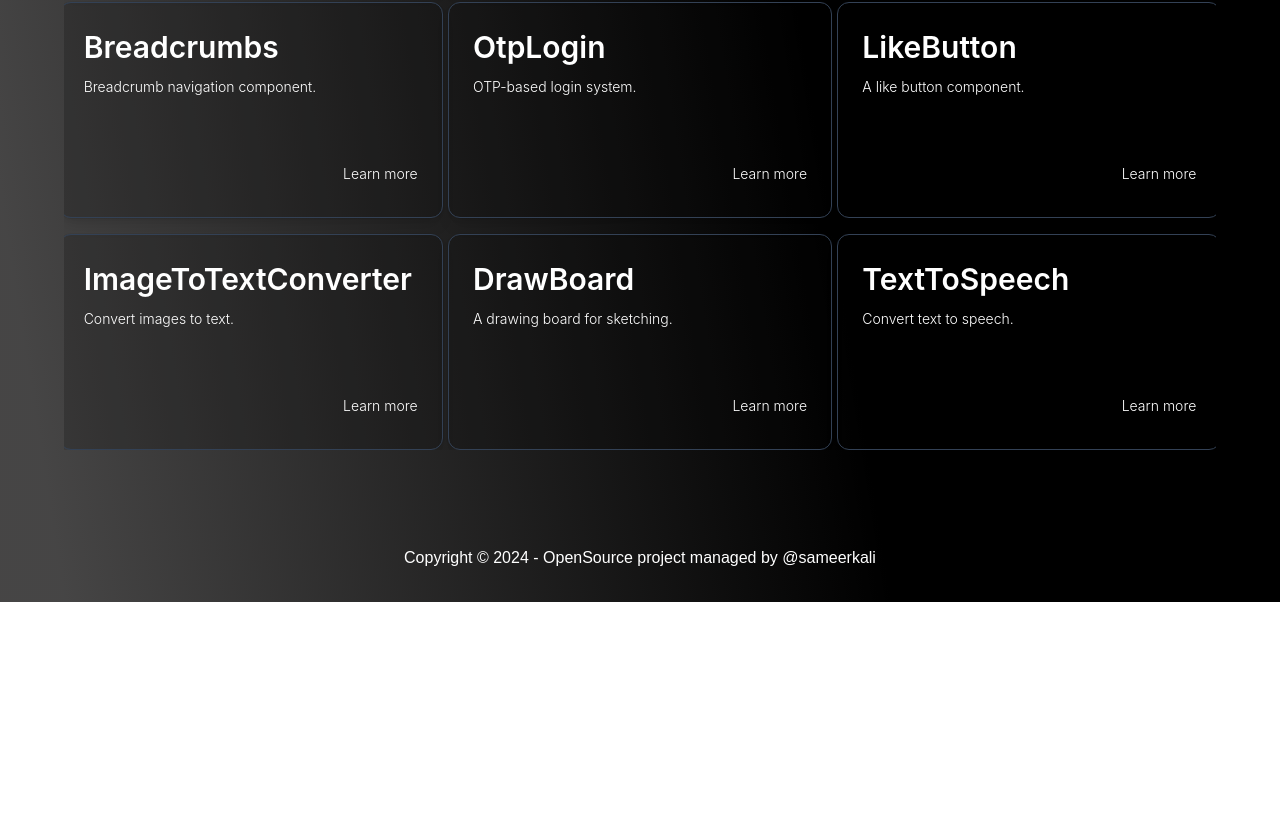
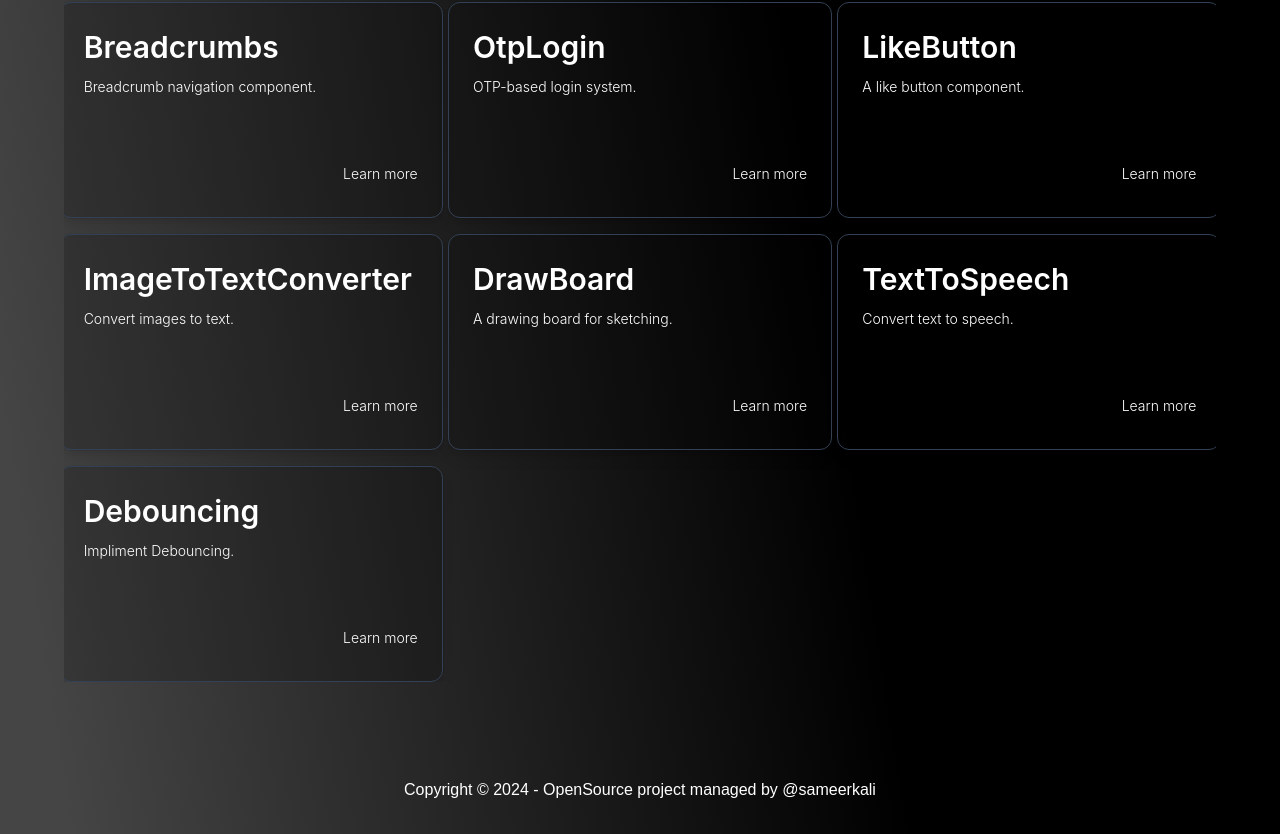
Before and after one commit to sameerkali/React_coding_round_practice, a React (Vite) app: page / in a window 1280 px wide. Shown: the part 1370-2204 px from the top of the page. Before the commit the page ends 1972 px from the top, so only its background shows below. Built offline with nearby package versions, Linux system fonts and the light colour scheme.

Commit message:
start debouncing

```diff
--- /dev/null
+++ b/src/All Assessment/assessment19/Debouncing.jsx
@@ -0,0 +1,12 @@
+import React from 'react'
+
+const Debouncing = () => {
+  return (
+    <div>
+      <div>sameer</div>
+
+    </div>
+  )
+}
+
+export default Debouncing
--- a/src/App.jsx
+++ b/src/App.jsx
@@ -30,6 +30,7 @@ import ProblemsPage from "./Components/allProblems/ProblemsPage";
 import ReactGA from "react-ga4";
 import Feedback from "./Components/Feedback";
 import Code from "./Components/Code_Snippet/Code";
+import Debouncing from "./All Assessment/assessment19/Debouncing";
 
 ReactGA.initialize("G-R3DJ0V5QK6");
 
@@ -97,6 +98,7 @@ const App = () => {
         <Route path="mq" element={<Marquee />} />
         <Route path="/problems" element={<ProblemsPage />} />
         <Route path="/feedback" element={<Feedback />} />
+        <Route path="/debouncing" element={<Debouncing />} />
         <Route
           path="/code"
           element={<Code code={exampleCode} language="javascript" />}
--- a/src/Home.jsx
+++ b/src/Home.jsx
@@ -6,7 +6,6 @@ import Marquee from "./Components/Marquee";
 import { Link } from "react-router-dom";
 import useAnalyticsEventTracker from "./useAnalyticsEventTracker";
 import Footer from "./Components/Footer";
-import Feedback from "./Components/Feedback";
 
 const Home = () => {
   const gaEventTracker = useAnalyticsEventTracker("Home");
--- a/src/Utils.js
+++ b/src/Utils.js
@@ -72,6 +72,10 @@ export const buttonDetails = [
   {
     name: "TextToSpeech",
     description: "Convert text to speech."
+  },
+  {
+    name: "Debouncing",
+    description: "Impliment Debouncing."
   }
 ];
 
```
Also changed, not shown: src/All Assessment/assessment19/readme.md (added).
